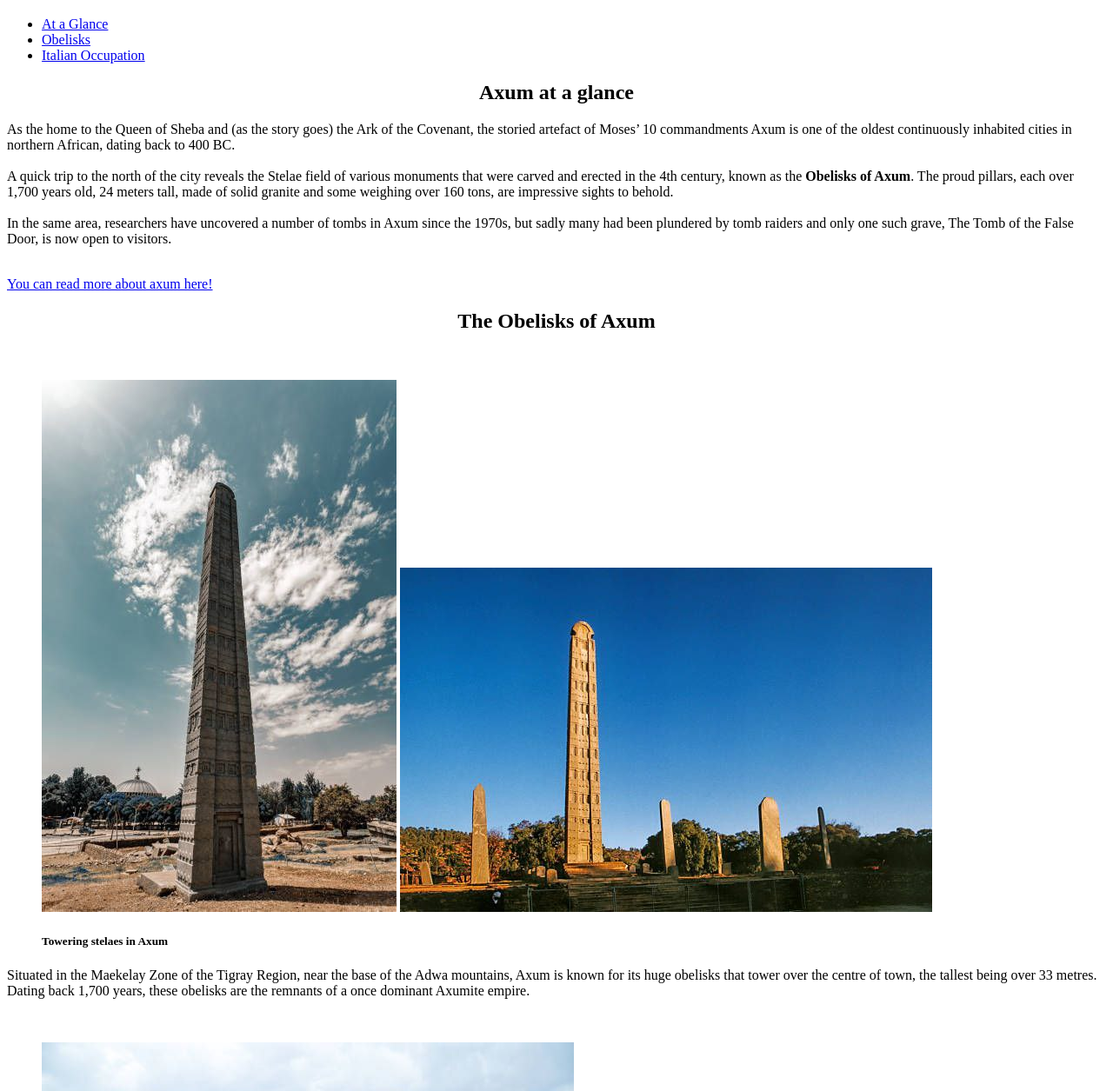
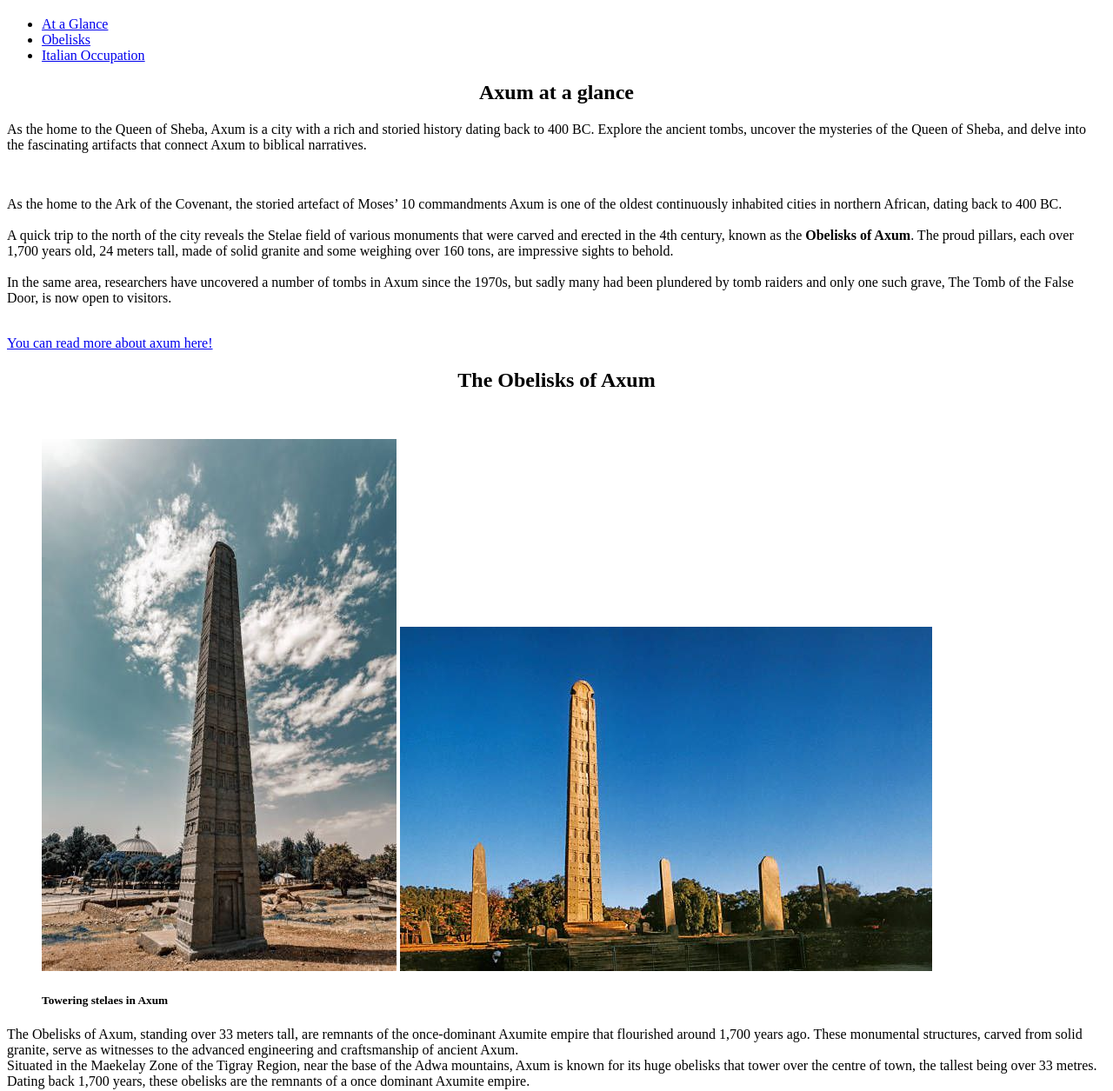
Before and after one commit to Afomia01/IP-project, a plain HTML site: page axum.html in a window 1280 px wide. Shown: the part 61-1316 px from the top of the page at 87% size. Drawn offline with Linux system fonts and the light colour scheme; files whose address does not match are found by name.

Commit message:
Update axum.html

```diff
--- a/axum.html
+++ b/axum.html
@@ -19,7 +19,9 @@
 
     <section id="ataglance">
         <h2 align="center">Axum at a glance</h2>
-        <p>As the home to the Queen of Sheba and (as the story goes) the Ark of the Covenant, the storied artefact of Moses’ 10 commandments Axum is one of the oldest continuously inhabited cities in northern African, dating back to 400 BC.<br><br>
+        <p>As the home to the Queen of Sheba, Axum is a city with a rich and storied history dating back to 400 BC. Explore the ancient tombs, uncover the mysteries of the Queen of Sheba, and delve into the fascinating artifacts that connect Axum to biblical narratives.</p><br>
+
+        <p>As the home to the Ark of the Covenant, the storied artefact of Moses’ 10 commandments Axum is one of the oldest continuously inhabited cities in northern African, dating back to 400 BC.<br><br>
             A quick trip to the north of the city reveals the Stelae field of various monuments that were carved and erected in the 4th century, known as the <strong>Obelisks of Axum</strong>. The proud pillars, each over 1,700 years old, 24 meters tall, made of solid granite and some weighing over 160 tons, are impressive sights to behold.<br><br>
             In the same area, researchers have uncovered a number of tombs in Axum since the 1970s, but sadly many had been plundered by tomb raiders and only one such grave, The Tomb of the False Door, is now open to visitors. <br><br>
             </p>
@@ -33,7 +35,8 @@
         <img  src="Obelisks.jpg" alt="Axum Obelisk image">
         <figcaption><h5>Towering stelaes in Axum</h5></figcaption>
     </figure>
-        <p>Situated in the Maekelay Zone of the Tigray Region, near the base of the Adwa mountains, Axum is known for its huge obelisks that tower over the centre of town, the tallest being over 33 metres. Dating back 1,700 years, these obelisks are the remnants of a once dominant Axumite empire. </p><br>
+        <p>The Obelisks of Axum, standing over 33 meters tall, are remnants of the once-dominant Axumite empire that flourished around 1,700 years ago. These monumental structures, carved from solid granite, serve as witnesses to the advanced engineering and craftsmanship of ancient Axum.<br>
+            Situated in the Maekelay Zone of the Tigray Region, near the base of the Adwa mountains, Axum is known for its huge obelisks that tower over the centre of town, the tallest being over 33 metres. Dating back 1,700 years, these obelisks are the remnants of a once dominant Axumite empire. </p><br>
 
     <figure>
          <img src="fallen_stalea.jpg" alt="Fallen Axum Obelisk image" >
```
